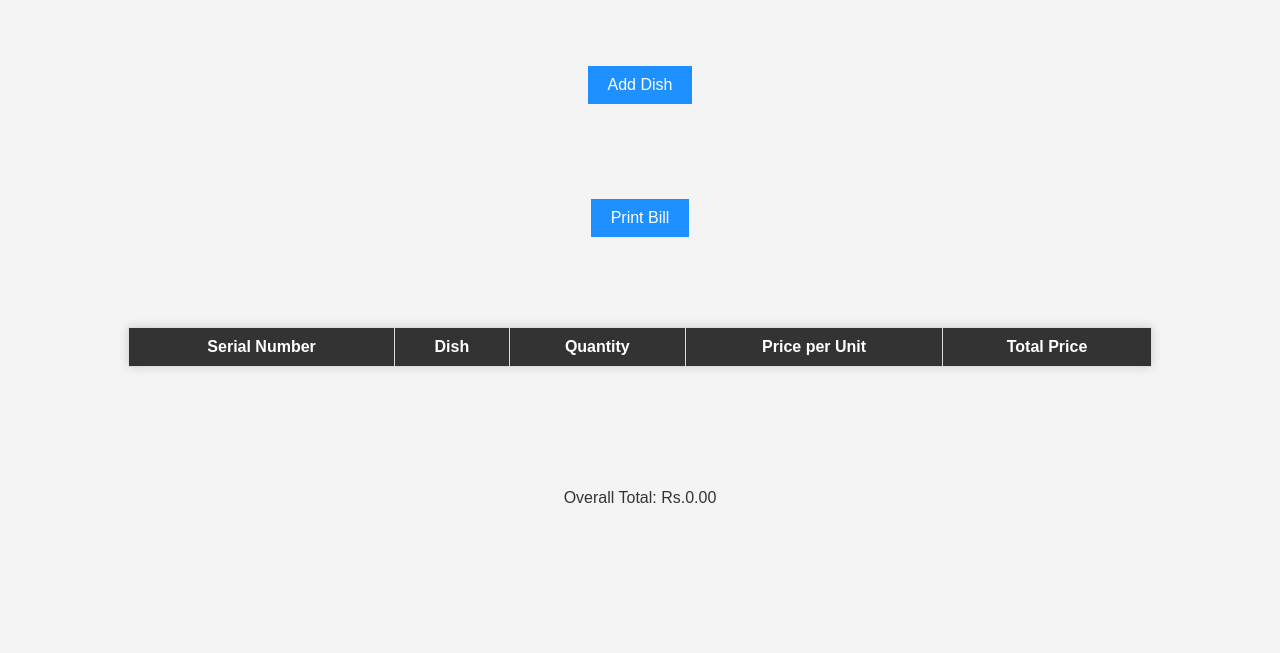
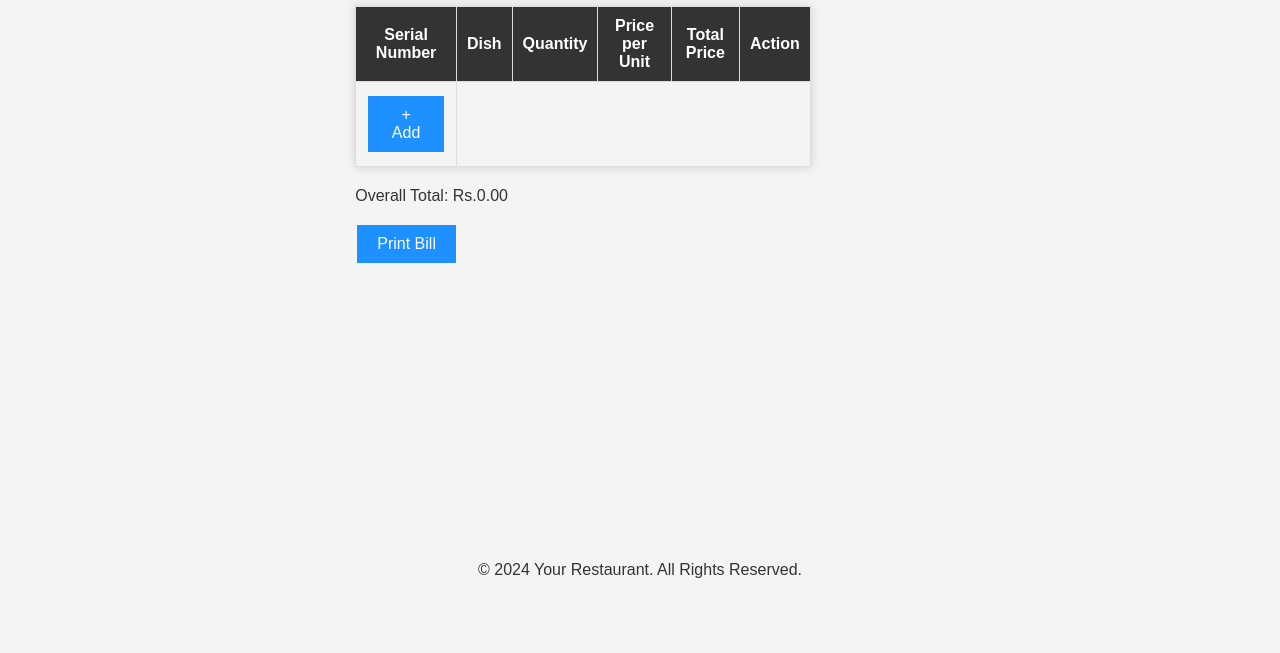
Before and after one commit to girdharagrawalbro/order, a plain HTML site: page index.html in a window 1280 px wide. Shown: the part 147-800 px from the top of the page. Drawn offline with Linux system fonts and the light colour scheme.

Commit message:
tea price

```diff
--- a/index.html
+++ b/index.html
@@ -1,6 +1,4 @@
 <!DOCTYPE html>
-<html lang="en">
-
 <html lang="en">
 
 <head>
@@ -12,26 +10,38 @@
 </head>
 
 <body>
+    <div class="container">
         <h1>Order Form</h1>
-    <button onclick="addRow()">Add Dish</button>
-    <button onclick="printBill()">Print Bill</button>
         <table>
             <thead>
                 <tr>
                     <th>Serial Number</th>
                     <th>Dish</th>
                     <th>Quantity</th>
-                <th>Price per Unit </th>
-                <th>Total Price </th>
+                    <th>Price per Unit</th>
+                    <th>Total Price</th>
+                    <th>Action</th>
                 </tr>
             </thead>
             <tbody>
-            <!-- Rows will be added here -->
+                <!-- Row for adding dishes -->
+                <tr id="addRow">
+                    <td>
+                        <button class="add-btn" onclick="addRow()">+ Add</button>
+                    </td>
+                    <td colspan="5"></td>
+                </tr>
             </tbody>
         </table>
         <p class="total">Overall Total: Rs.<span class="overallTotal">0.00</span></p>
+        <button class="print-btn" onclick="printBill()">Print Bill</button>
+    </div>
 
     <div class="billContent hidden"></div>
+
+    <footer>
+        &copy; 2024 Your Restaurant. All Rights Reserved.
+    </footer>
 
     <script src="script.js"></script>
 </body>
```
Lines whose indentation alone changed are shown as unchanged.
